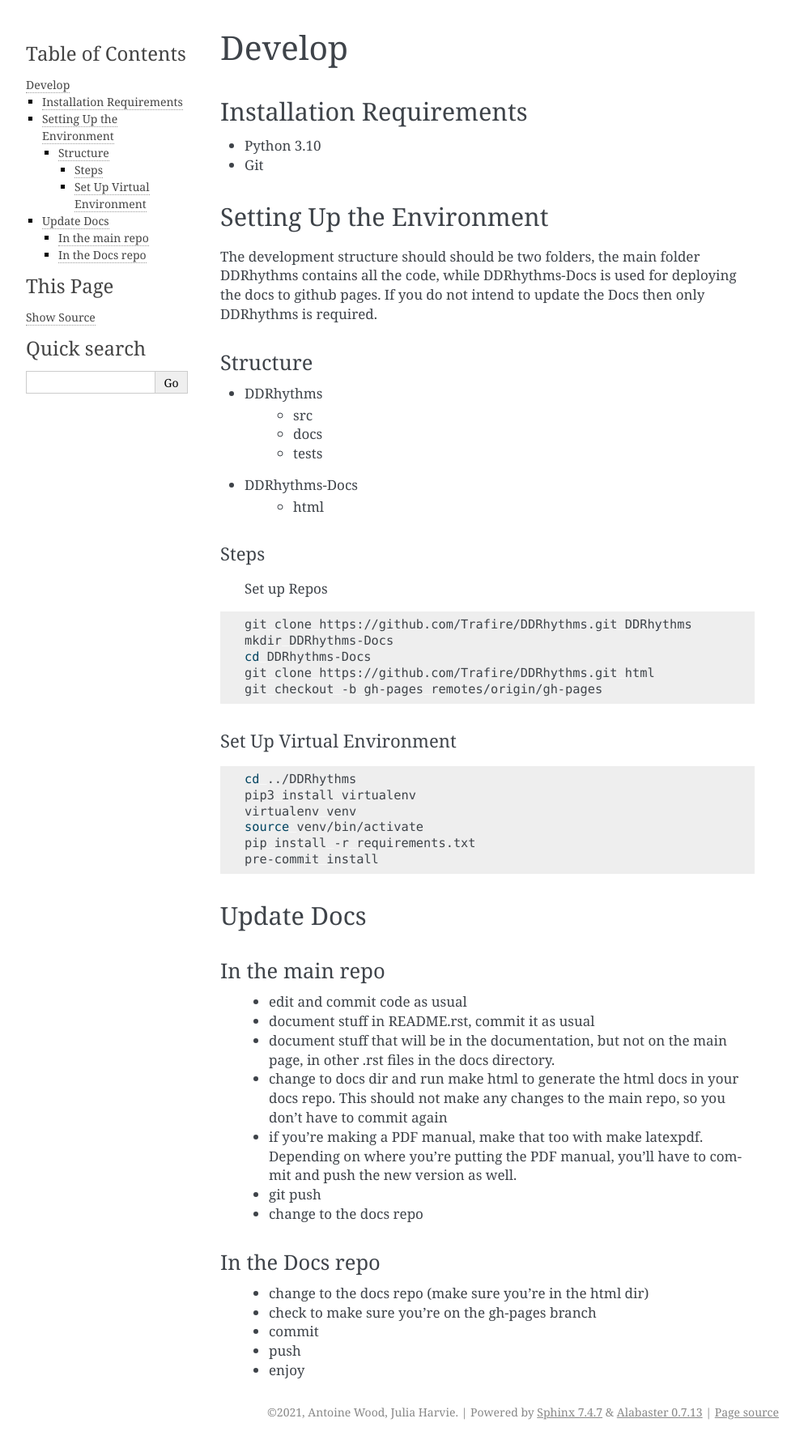
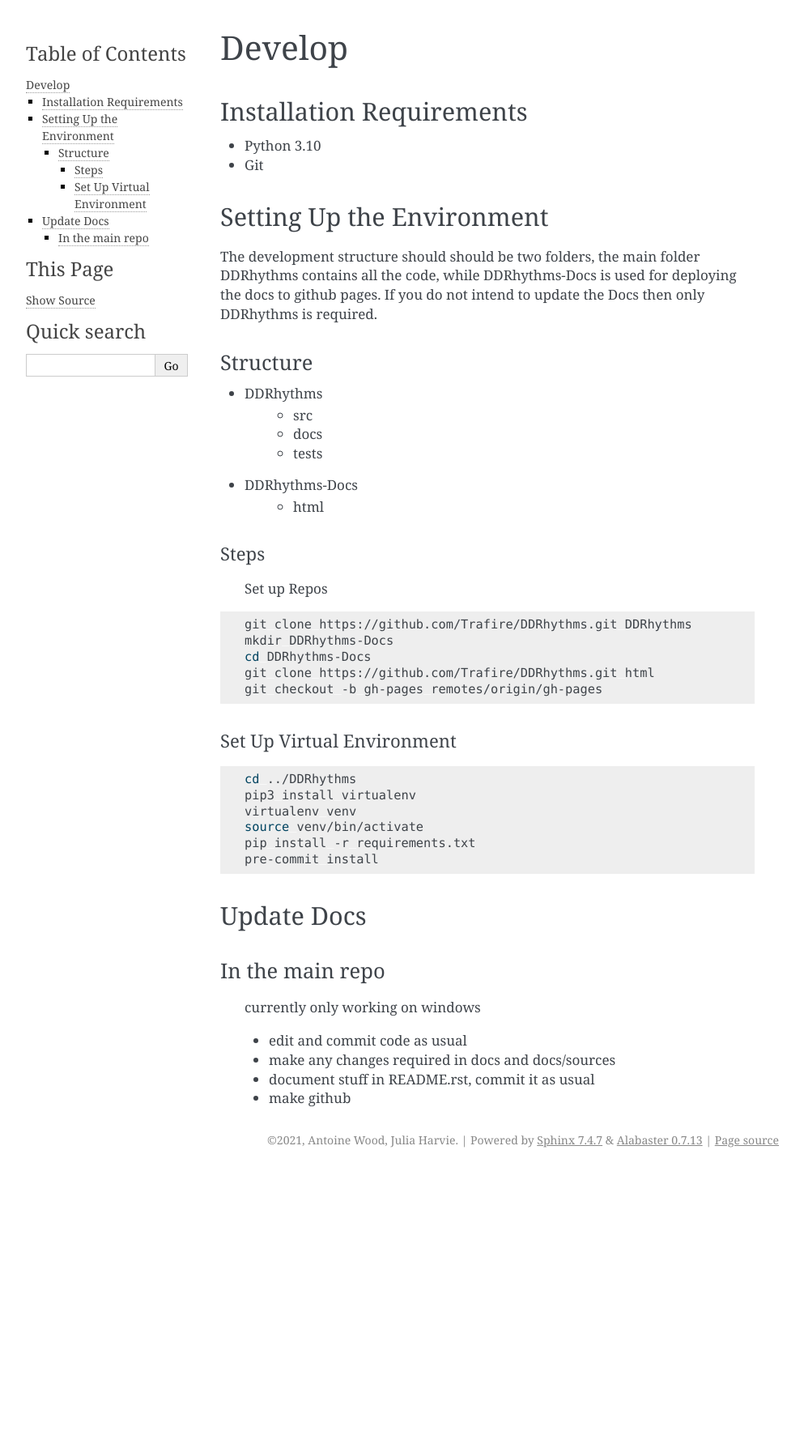
Before and after one commit to Trafire/DDRhythms, a Sphinx documentation site: the page built from docs/source/develop.rst, in a window 1280 px wide. Shown: the whole page at 81% size, without its empty margins (148-1141 px from the left). Built offline with Sphinx 7.4.7, drawn with Linux system fonts in a browser that asks for light colours; pages that are not in the unit, such as notebooks, are missing from menus; after the commit the page ends 1447 px from its top, so only the background shows below that.

Commit message:
add doc update documentation

```diff
--- a/docs/source/develop.rst
+++ b/docs/source/develop.rst
@@ -51,19 +51,10 @@
 ~~~~~~~~~~~
 In the main repo
 -----------------
+    currently only working on windows
+
 
     - edit and commit code as usual
+    - make any changes required in docs and docs/sources
     - document stuff in README.rst, commit it as usual
-    - document stuff that will be in the documentation, but not on the main page, in other .rst files in the docs directory.
-    - change to docs dir and run make html to generate the html docs in your docs repo. This should not make any changes to the main repo, so you don’t have to commit again
-    - if you’re making a PDF manual, make that too with make latexpdf. Depending on where you’re putting the PDF manual, you’ll have to commit and push the new version as well.
-    - git push
-    - change to the docs repo
-
-In the Docs repo
-----------------
-    - change to the docs repo (make sure you’re in the html dir)
-    - check to make sure you’re on the gh-pages branch
-    - commit
-    - push
-    - enjoy
+    - make github
```
